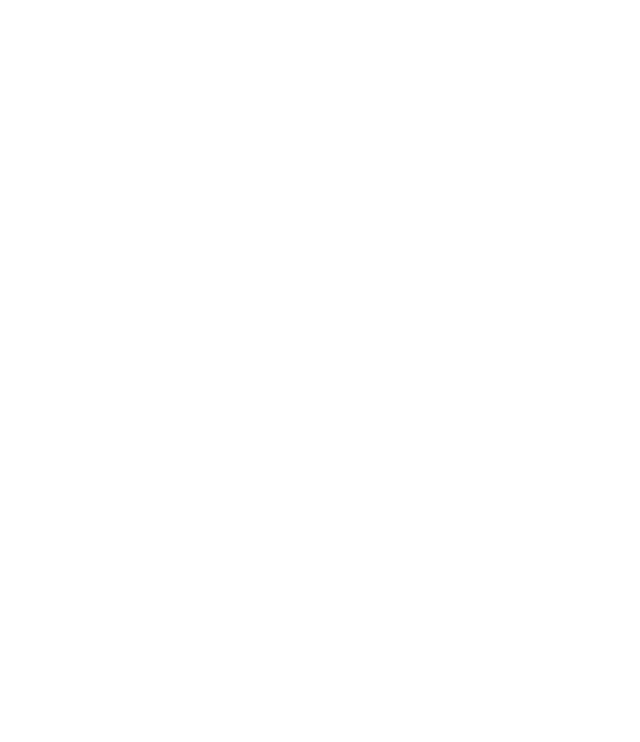
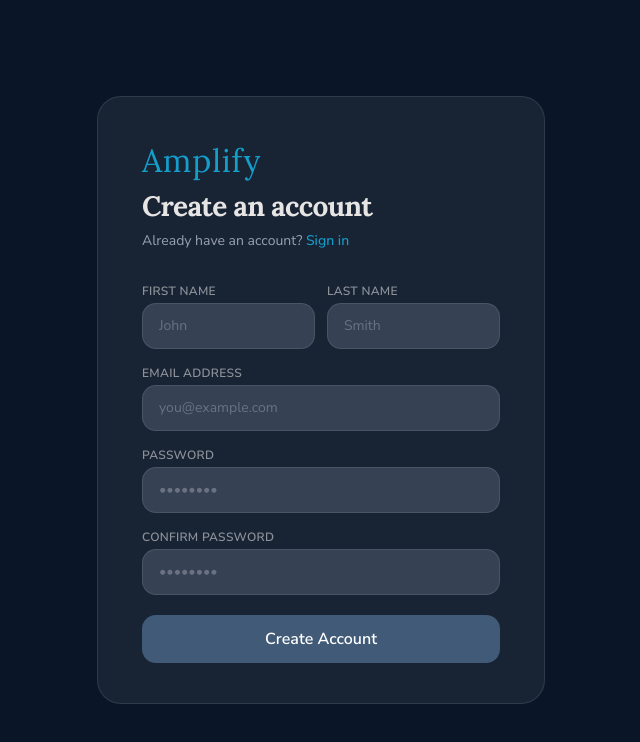
Before and after one commit to joshliford/amplify-guitar-app, a React (Vite) app in the folder amplify-guitar-app/: page /register in a window 1280 px wide. Before the commit this address had no page. Shown: the top 742 px of the page, without its empty margins (319-959 px from the left). Built offline with nearby package versions, Linux system fonts and the light colour scheme.

Commit message:
further work on registration page; added first and last name input to form; integrated routing to login page

```diff
--- a/amplify-guitar-app/src/App.jsx
+++ b/amplify-guitar-app/src/App.jsx
@@ -11,6 +11,7 @@
 import LevelUpModal from "./components/LevelUpModal";
 import Login from "./pages/Login";
 import SideNavBar from "./components/SideNavBar";
+import Register from "./pages/Register";
 
 function App() {
 
@@ -90,6 +91,7 @@
         <Routes>
           <Route path="/" element={<Navigate to="/login" replace />} />
           <Route path="/login" element={<Login />} />
+          <Route path="/register" element={<Register />} />
           <Route
             path="/dashboard"
             element={
--- a/amplify-guitar-app/src/pages/Login.jsx
+++ b/amplify-guitar-app/src/pages/Login.jsx
@@ -100,7 +100,7 @@
                 type="password"
                 value={password}
                 onChange={(e) => setPassword(e.target.value)}
-                placeholder="*****"
+                placeholder="••••••••"
                 className="border border-stone-300 rounded-lg px-4 py-2.5 text-sm font-['Nunito_Sans'] focus:outline-none focus:ring-2 focus:ring-[#415a77] bg-white"
               />
             </div>
--- a/amplify-guitar-app/src/pages/Register.jsx
+++ b/amplify-guitar-app/src/pages/Register.jsx
@@ -1,7 +1,158 @@
-
+import { Field, Input, Button, Label } from "@headlessui/react";
+import { useState } from "react";
+import { Link, useNavigate } from "react-router";
+import RegistrationSuccessful from "../components/RegistrationSuccessful";
 
 export default function Register() {
+  const [firstName, setFirstName] = useState("");
+  const [lastName, setLastName] = useState("");
+  const [email, setEmail] = useState("");
+  const [password, setPassword] = useState("");
+  const [confirmPassword, setConfirmPassword] = useState("");
+  const [successModalOpen, setSuccessModalOpen] = useState(false);
+  const [registrationError, setRegistrationError] = useState("");
 
+  const navigate = useNavigate();
+  const handleCloseRegistrationModal = () => setSuccessModalOpen(false);
 
+  const handleRegistration = (e) => {
+    e.preventDefault();
 
+    if (!isRegistrationValid) {
+      setRegistrationError("Invalid Email or Password");
+      return;
+    }
+
+    setRegistrationError("");
+    setSuccessModalOpen(true);
+    setEmail("");
+    setPassword("");
+    setConfirmPassword("");
+  };
+
+  const passwordsMatch = password === confirmPassword;
+  const isRegistrationValid =
+    email.includes("@") &&
+    email.length > 0 &&
+    password.length > 0 &&
+    passwordsMatch;
+
+  return (
+    <div className="relative min-h-screen flex items-center justify-center py-[10vh] bg-[#0a1628]">
+      <div className="relative z-10 w-full max-w-md rounded-3xl border border-white/10 px-11 py-10 bg-white/6">
+        <h1 className="text-[32px] text-[#149eca] font-['Lora'] tracking-wide">
+          Amplify
+        </h1>
+        <h2 className="text-[28px] font-bold font-['Lora'] text-stone-200 tracking-tight mb-1">
+          Create an account
+        </h2>
+        <p className="text-sm text-gray-400 mb-8 font-['Nunito_Sans']">
+          Already have an account?{" "}
+          <Link
+            to="/login"
+            className="font-medium text-[#149eca] hover:underline transition-colors"
+          >
+            Sign in
+          </Link>
+        </p>
+        <form onSubmit={handleRegistration}>
+          <Field className="flex flex-col gap-4 font-['Nunito_Sans']">
+            <div className="flex flex-row gap-3">
+            <div className="flex flex-col gap-1 flex-1">
+              <Label className="text-xs font-semibold uppercase tracking-wide text-white/50">
+                First name
+              </Label>
+              <Input
+                id="register-first-name"
+                onChange={(e) => setFirstName(e.target.value)}
+                value={firstName}
+                name="first-name"
+                type="text"
+                placeholder="John"
+                className="w-full px-4 py-3 rounded-xl text-sm text-white/90 placeholder:text-gray-500 bg-gray-700 border border-white/10 focus:outline-none focus:border-blue-400/50 focus:bg-white/10 focus:ring-2 focus:ring-blue-400/10 transition-all"
+              />
+            </div>
+            <div className="flex flex-col gap-1 flex-1">
+              <Label className="text-xs font-semibold uppercase tracking-wide text-white/50">
+                Last name
+              </Label>
+              <Input
+                id="register-last-name"
+                onChange={(e) => setLastName(e.target.value)}
+                value={lastName}
+                name="last-name"
+                type="text"
+                placeholder="Smith"
+                className="w-full px-4 py-3 rounded-xl text-sm text-white/90 placeholder:text-gray-500 bg-gray-700 border border-white/10 focus:outline-none focus:border-blue-400/50 focus:bg-white/10 focus:ring-2 focus:ring-blue-400/10 transition-all"
+              />
+            </div>
+            </div>
+            <div className="flex flex-col gap-1">
+              <Label className="text-xs font-semibold uppercase tracking-wide text-white/50">
+                Email address
+              </Label>
+              <Input
+                id="register-email"
+                onChange={(e) => setEmail(e.target.value)}
+                value={email}
+                name="email"
+                type="email"
+                placeholder="you@example.com"
+                className="w-full px-4 py-3 rounded-xl text-sm text-white/90 placeholder:text-gray-500 bg-gray-700 border border-white/10 focus:outline-none focus:border-blue-400/50 focus:bg-white/10 focus:ring-2 focus:ring-blue-400/10 transition-all"
+                required
+              />
+            </div>
+            <div className="flex flex-col gap-1">
+              <Label className="text-xs font-semibold uppercase tracking-wide text-white/50">
+                Password
+              </Label>
+              <Input
+                id="register-password"
+                onChange={(e) => setPassword(e.target.value)}
+                value={password}
+                name="password"
+                type="password"
+                placeholder="••••••••"
+                className="w-full px-4 py-3 rounded-xl text-sm text-white/90 placeholder:text-gray-500 bg-gray-700 border border-white/10 focus:outline-none focus:border-blue-400/50 focus:bg-white/10 focus:ring-2 focus:ring-blue-400/10 transition-all"
+                required
+              />
+            </div>
+            <div className="flex flex-col gap-1">
+              <Label className="text-xs font-semibold uppercase tracking-wide text-white/50">
+                Confirm password
+              </Label>
+              <Input
+                id="register-confirm-password"
+                onChange={(e) => setConfirmPassword(e.target.value)}
+                value={confirmPassword}
+                name="confirmPassword"
+                type="password"
+                placeholder="••••••••"
+                className="w-full px-4 py-3 rounded-xl text-sm text-white/90 placeholder:text-gray-500 bg-gray-700 border border-white/10 focus:outline-none focus:border-blue-400/50 focus:bg-white/10 focus:ring-2 focus:ring-blue-400/10 transition-all"
+                required
+              />
+            </div>
+
+            {registrationError && (
+              <p className="text-red-400 text-sm font-semibold text-center font-['Nunito_Sans']">
+                {registrationError}
+              </p>
+            )}
+
+            <Button
+              type="submit"
+              className="w-full py-3 rounded-xl text-white font-semibold font-['Nunito_Sans'] cursor-pointer transition-colors mt-1 bg-[#415a77] hover:bg-[#31455a]"
+            >
+              Create Account
+            </Button>
+          </Field>
+        </form>
+      </div>
+
+      <RegistrationSuccessful
+        successModalOpen={successModalOpen}
+        handleCloseModal={handleCloseRegistrationModal}
+      />
+    </div>
+  );
 }
```
